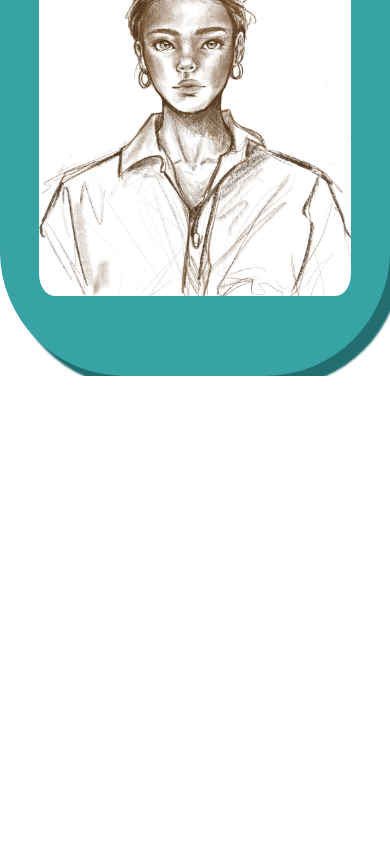
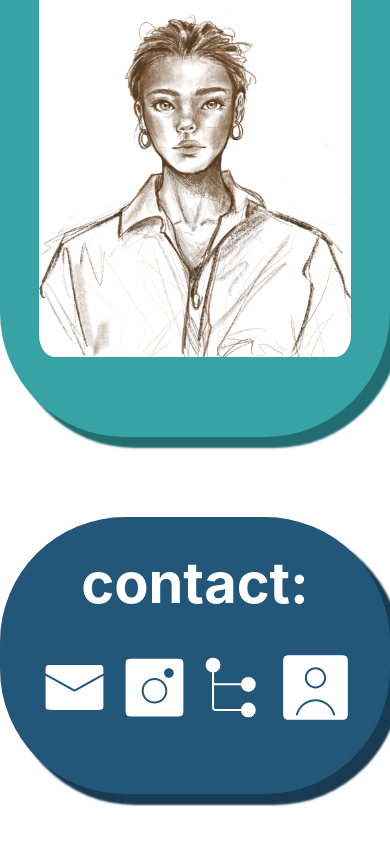
Before and after one commit to NessaLiu/nessaliu.github.io, a React (Create React App) app: page / in a window 390 px wide. Shown: the part 6351-7195 px from the top of the page. Before the commit the page ends 6727 px from the top, so only its background shows below. Built offline with nearby package versions, Linux system fonts and the light colour scheme.

Commit message:
fixed contact responsiveness

```diff
--- a/src/App.jsx
+++ b/src/App.jsx
@@ -20,7 +20,7 @@ const App = () => {
       <Projects />
       <Interests />
       <CarouselGallery />
-      {/* <Contact/> */}
+      <Contact />
       {/* <Footer/> */}
     </div>
   );
--- a/src/components/Carousel/carousel.css
+++ b/src/components/Carousel/carousel.css
@@ -2,7 +2,7 @@
     display: none;
 }
 
-@media (min-width: 520px) {
+@media (min-width: 780px) {
     #carousel-gallery{
     display: block;
     width: auto;
--- a/src/components/Contact/contact.css
+++ b/src/components/Contact/contact.css
@@ -1,15 +1,10 @@
 #contact{
-    height: 50vh;
-    width:80vw;
-    margin:auto;
-    margin-top: 5%;
-    display: flex;
+    width: 100%;
+    padding: 5rem 0;
     justify-content: center;
 }
 
 .contact-box{
-    width: 80vw;
-    height: 30vh;
     background-color:#22577A;
     box-shadow: 10px 10px 2px 1px #193B51;
     border-radius: 125px;
@@ -18,29 +13,40 @@
 .contact-title{
     color: white;
     font-weight: bold;
-    padding-top: 4%;
-    font-size: 72px;
-    line-height: 18px;
+    font-size: 3.5rem;
     text-align: center;
     position: relative;
+    padding-top: 2rem;
 }
 
 .menu-bar{
-    display: block;
-    padding-top: 16px;
     list-style: none;
-    margin:auto;
     display: flex;
     justify-content: center;
-    padding-top: 4%;
+    padding: 1rem 0 3rem;
 }
 
 .icons{
-    padding-left: 1%;
-    padding-right: 1%;
+    padding: 1rem .1rem;
+}
+
+.img {
+    width: 75%;
 }
 
 .icons img:hover{
     background-color: #193B51;
     border-radius: 6%;
 }
+
+@media (min-width: 780px) {
+    #contact{
+        padding: 5rem 3rem;
+    }
+}
+
+@media (min-width: 1024px) {
+    #contact{
+        padding: 5rem;
+    }
+}
--- a/src/components/Interests/interests.css
+++ b/src/components/Interests/interests.css
@@ -1,6 +1,6 @@
 
 #interests{
-    margin-top: 5%;
+    margin-top: 5rem;
     display: flex;
     justify-content: center;
 }
```
Also changed, not shown: src/components/Contact/Contact.jsx (+31 -15 lines).
